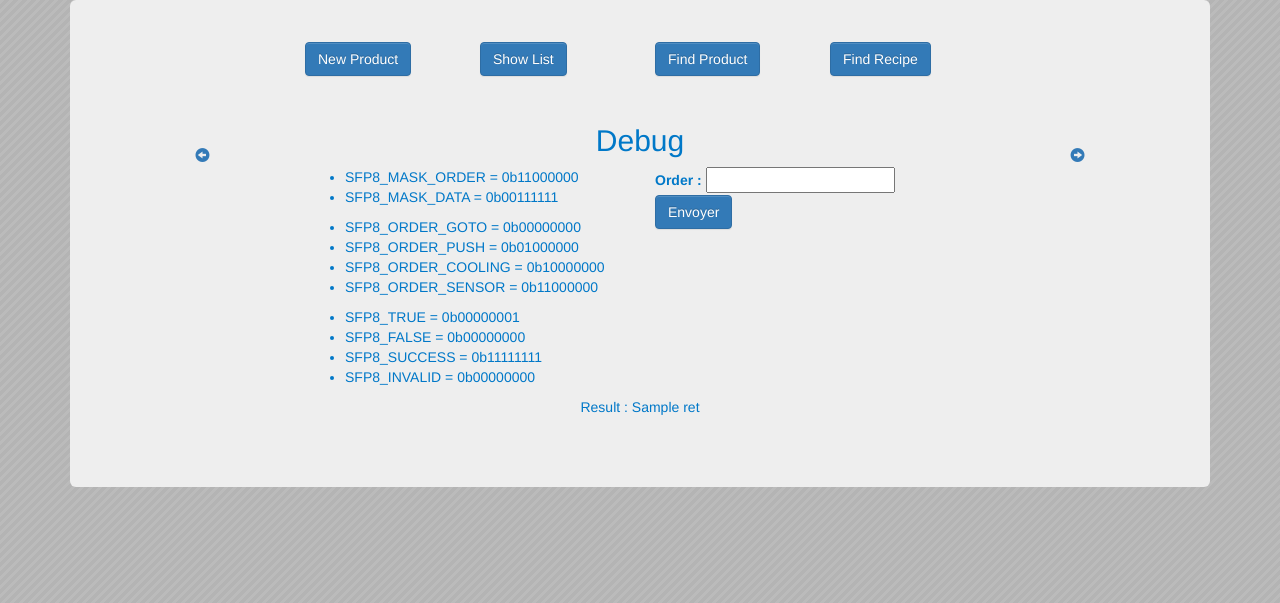
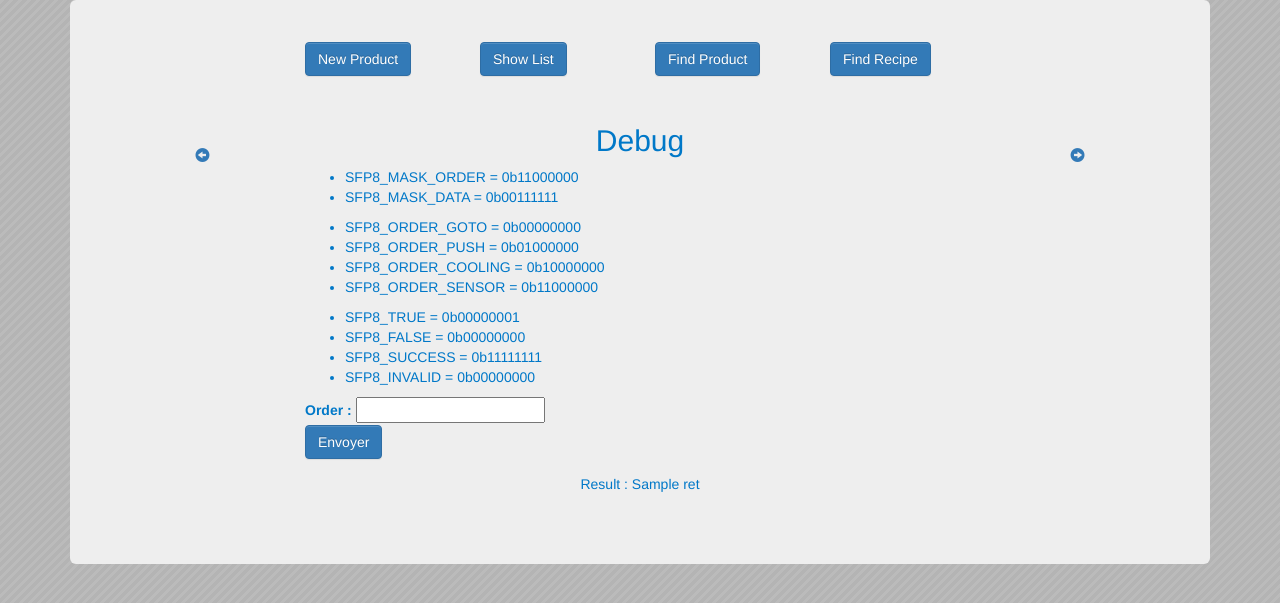
Before and after one commit to Nodraak/SmartFridge, a Django app: template templates/sf/debug.html in a window 1280 px wide. Shown: the part 86-689 px from the top of the page. Run offline with Django 3.2, Linux system fonts and the light colour scheme; tables that the repository leaves empty hold one stand-in row (values such as "Sample post"); the template is opened without the code that fills it: values that come from a table or form of the project are taken from there, most other values are stand-ins (such as "Sample title", 1, 10 or a date in 2020); some libraries are stand-ins or nearby versions.

Commit message:
prod files for propoer deployment

```diff
--- a/templates/sf/debug.html
+++ b/templates/sf/debug.html
@@ -8,7 +8,7 @@
 </div>
 
 <div class="row">
-    <div class="col-sm-6">
+    <div class="col-sm-12">
         <ul>
             <li>SFP8_MASK_ORDER = 0b11000000</li>
             <li>SFP8_MASK_DATA = 0b00111111</li>
@@ -26,8 +26,9 @@
             <li>SFP8_INVALID = 0b00000000</li>
         </ul>
     </div>
-
-    <div class="col-sm-6 form-group">
+</div>
+<div class="row">
+    <div class="col-sm-12 form-group">
         <form method="POST" action=".">
             {% csrf_token %}
 
```
Also changed, not shown: 5 other files.
